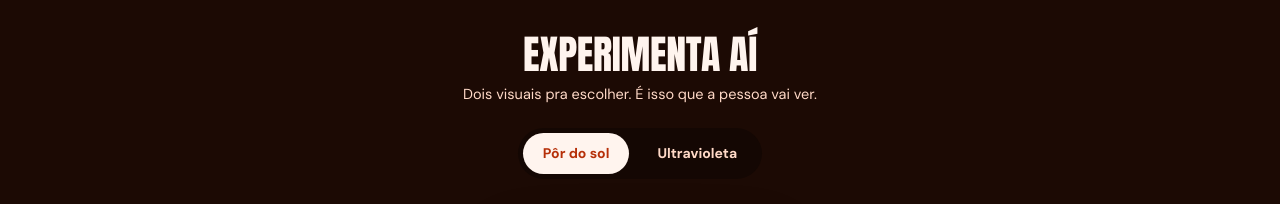
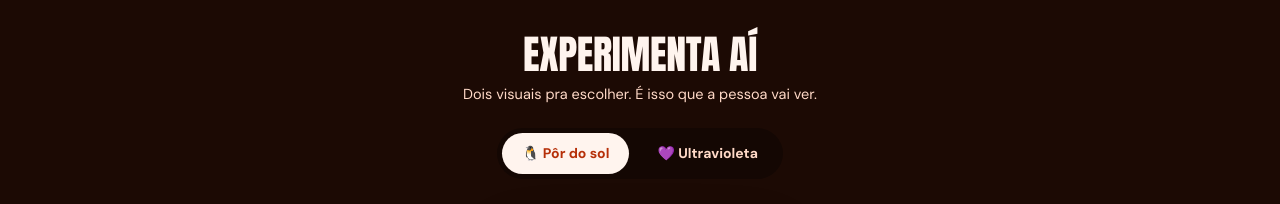
Before and after one commit to joaosamoia/FromMyHeart, a Next.js app: page /date in a window 1280 px wide. Shown: the part 1360-1564 px from the top of the page. Built offline with nearby package versions, Linux system fonts and the light colour scheme; a web font is replaced by a local one.

Commit message:
Update emoji display in date page component

```diff
--- a/app/date/page.tsx
+++ b/app/date/page.tsx
@@ -291,7 +291,7 @@ function DemoAoVivo() {
                 transition: "all .2s",
               }}
             >
-              {DATE_TEMPLATES[id].emojiHero} {DATE_TEMPLATES[id].nome}
+              {DATE_TEMPLATES[id].emojiFinal} {DATE_TEMPLATES[id].nome}
             </button>
           );
         })}
```
